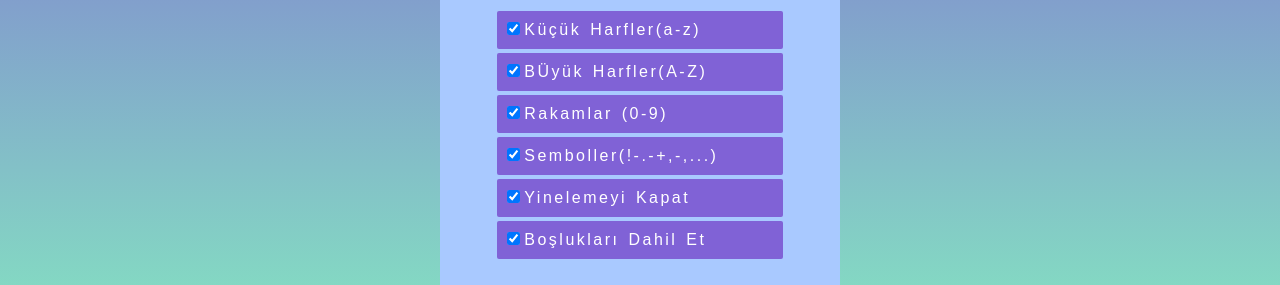
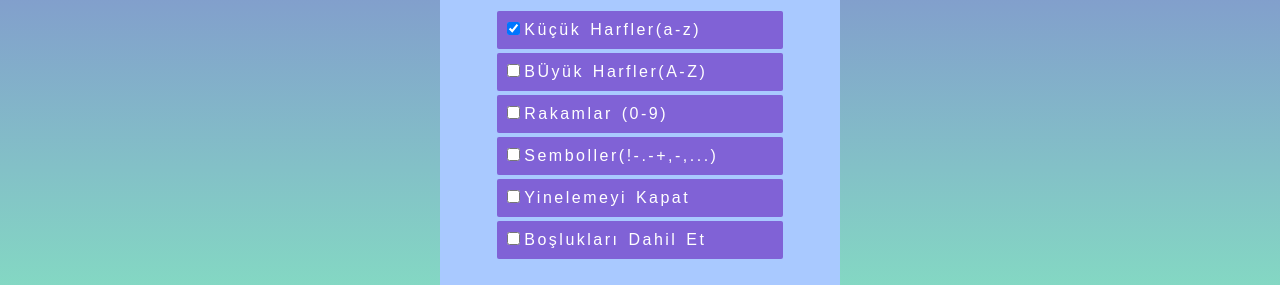
Before and after one commit to AbdullahSahin1/PasswordApp, a plain HTML site: page index.html in a window 1280 px wide. Shown: the part 314-599 px from the top of the page. Drawn offline with Linux system fonts and the light colour scheme.

Commit message:
Update index.html

```diff
--- a/index.html
+++ b/index.html
@@ -30,27 +30,27 @@
                     </li>
 
                     <li class="option">
-                        <input type="checkbox" checked id="uppercase">
+                        <input type="checkbox" id="uppercase">
                         <label for="uppercase">BÜyük Harfler(A-Z)</label>
                     </li>
 
                     <li class="option">
-                        <input type="checkbox" checked id="numbers">
+                        <input type="checkbox" id="numbers">
                         <label for="numbers">Rakamlar (0-9)</label>
                     </li>
 
                     <li class="option">
-                        <input type="checkbox" checked id="symbols">
+                        <input type="checkbox" id="symbols">
                         <label for="symbols">Semboller(!-.-+,-,...)</label>
                     </li>
 
                     <li class="option">
-                        <input type="checkbox" checked id="exc-duplicate">
+                        <input type="checkbox" id="exc-duplicate">
                         <label for="exc-duplicate">Yinelemeyi Kapat</label>
                     </li>
 
                     <li class="option">
-                        <input type="checkbox" checked id="spaces">
+                        <input type="checkbox" id="spaces">
                         <label for="spaces">Boşlukları Dahil Et</label>
                     </li>
                 </ul>
```
